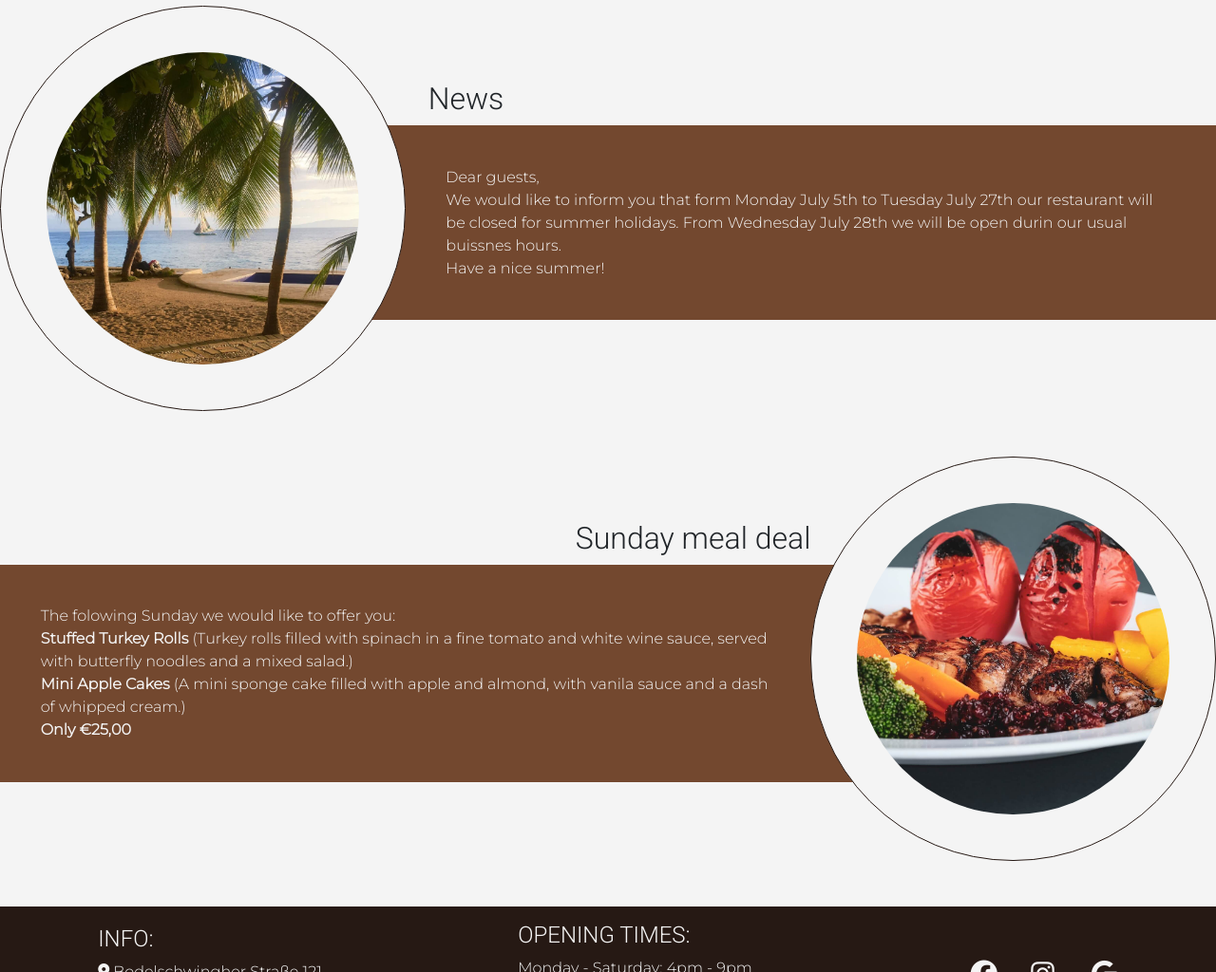
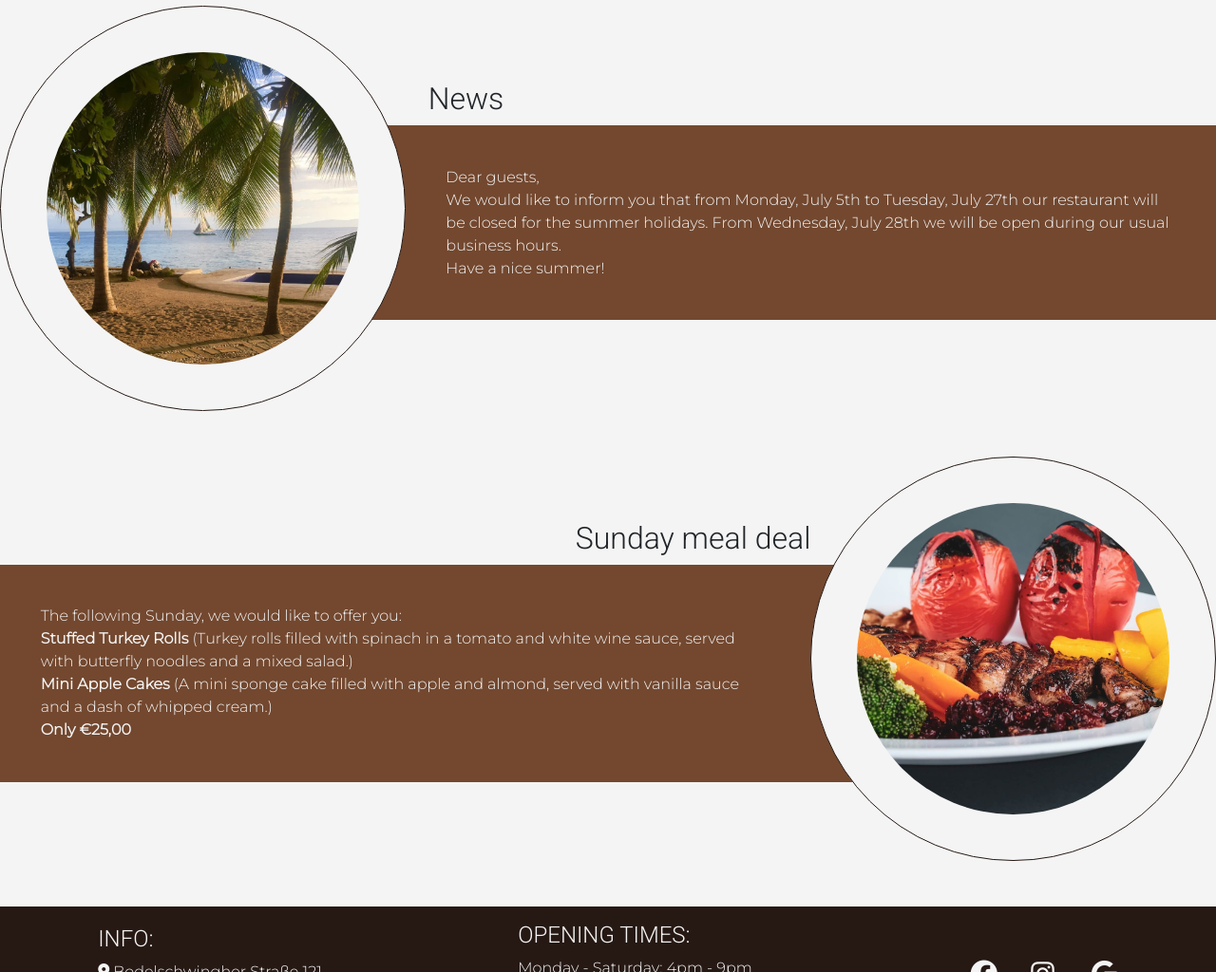
Before and after one commit to 4n4ru/CI_MS1_BodelschwingherHof, a plain HTML site: page index.html in a window 1280 px wide. Shown: the part 720-1744 px from the top of the page at 95% size. Drawn offline with nearby package versions, Linux system fonts and the light colour scheme.

Commit message:
Fix: Correct spelling

```diff
--- a/index.html
+++ b/index.html
@@ -104,9 +104,9 @@
                 <h2 class="ps-4">News</h2>
                 <p>Dear guests,
                     <br>
-                    We would like to inform you that form Monday July 5th to Tuesday July 27th our restaurant will be
-                    closed for
-                    summer holidays. From Wednesday July 28th we will be open durin our usual buissnes hours.
+                    We would like to inform you that from Monday, July 5th to Tuesday, July 27th our restaurant
+                    will be closed for the summer holidays. From Wednesday, July 28th we will be open during
+                    our usual business hours.
                     <br>
                     Have a nice summer!
                 </p>
@@ -117,14 +117,13 @@
             <!-- Text for Sunday meal deal-->
             <div class="order-2 order-md-1 col-md-6 col-lg-8 allign-items-center meal-deal">
                 <h2 class="ps-4">Sunday meal deal</h2>
-                <p>The folowing Sunday we would like to offer you:
+                <p>The following Sunday, we would like to offer you:
                     <br>
                     <strong>Stuffed Turkey Rolls</strong>
-                    (Turkey rolls filled with spinach in a fine tomato and white wine sauce, served with butterfly
-                    noodles and a mixed salad.)
+                    (Turkey rolls filled with spinach in a tomato and white wine sauce, served with butterfly noodles and a mixed salad.)
                     <br>
                     <strong>Mini Apple Cakes</strong>
-                    (A mini sponge cake filled with apple and almond, with vanila sauce and a dash of whipped cream.)
+                    (A mini sponge cake filled with apple and almond, served with vanilla sauce and a dash of whipped cream.)
                     <br>
                     <strong>Only €25,00</strong>
                 </p>
```
